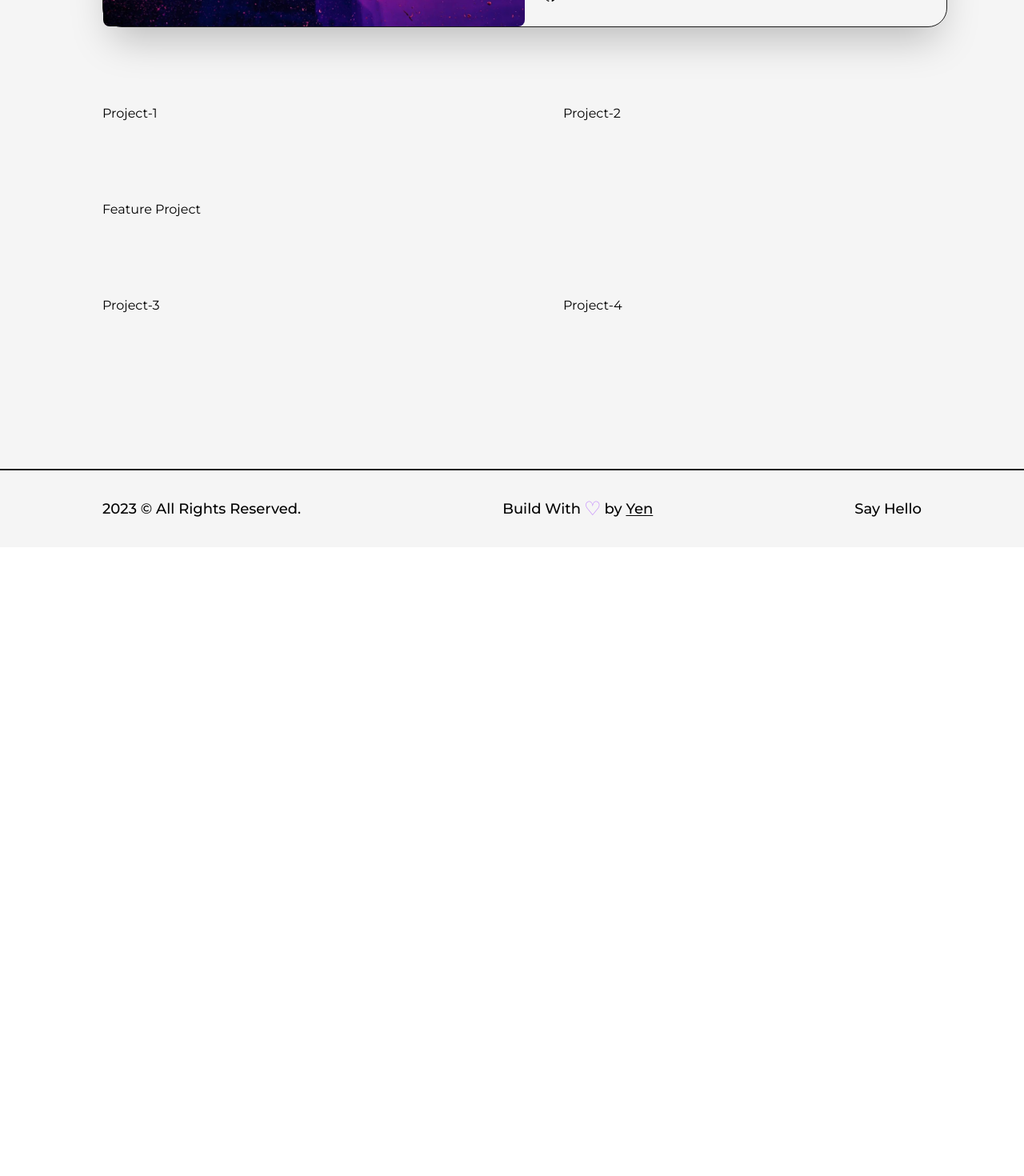
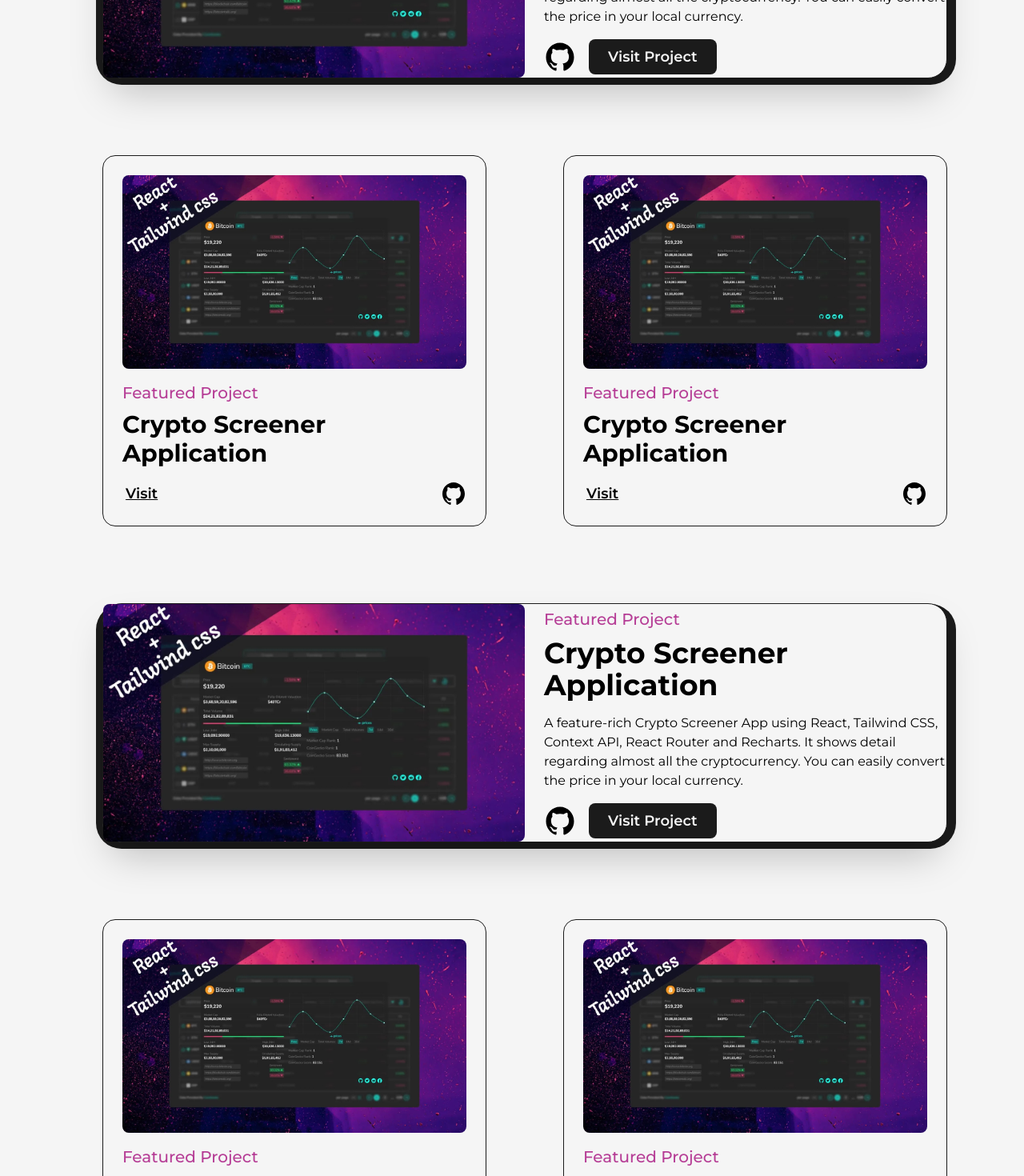
Before and after one commit to Monles/Next.js-Developer-Portfolio, a Next.js app: page /projects in a window 1280 px wide. Shown: the part 720-2190 px from the top of the page at 80% size. Before the commit the page ends 1404 px from the top, so only its background shows below. Built offline with nearby package versions, Linux system fonts and the light colour scheme.

Commit message:
projects

```diff
--- a/src/pages/projects.js
+++ b/src/pages/projects.js
@@ -9,7 +9,8 @@
 
 const FeaturedProject = ({ type, title, summary, img, link, github }) => {
   return (
-    <article className='w-full flex items-center jutify-between rounded-3xl border border-solid border-dark bg-light shadow-2xl'>
+    <article className='w-full flex items-center jutify-between rounded-3xl border border-solid border-dark bg-light shadow-2xl relative'>
+      <div className='absolute top-0 -right-3 -z-10 w-[102%] h-[103%] rounded-[2rem] bg-dark ' />
       <Link
         href={link}
         target='_blank'
@@ -25,9 +26,49 @@
           className='hover:underline underline-offset-2'>
           <h2 className='my-2 w-full text-left text-4xl font-bold'>{title}</h2>
         </Link>
-        <p>{summary}</p>
-        <div>
-          <Link href={link} target='_blank'>
+        <p className='my-2'>{summary}</p>
+        <div className='mt-2 flex items-center'>
+          <Link href={github} target='_blank' className='w-10'>
+            <GithubIcon />
+          </Link>
+          <Link
+            href={link}
+            target='_blank'
+            className='ml-4 rounded-lg bg-dark text-light p-2 px-6 text-lg font-semibold'>
+            Visit Project
+          </Link>
+        </div>
+      </div>
+    </article>
+  )
+}
+
+const Project = ({ title, type, img, link, github }) => {
+  return (
+    <article className='w-full flex flex-col items-center justify-center rounded-2xl border border-solid border-dark bg-light p-6 relative'>
+      <Link
+        href={link}
+        target='_blank'
+        className='w-full cursor-pointer overflow-hidden rounded-lg'>
+        <Image src={img} alt={title} className='w-full h-auto' />
+      </Link>
+
+      <div className='w-full flex flex-col items-start justify-between mt-4'>
+        <span className='text-primary font-medium text-xl'>{type}</span>
+        <Link
+          href={link}
+          target='_blank'
+          className='hover:underline underline-offset-2'>
+          <h2 className='my-2 w-full text-left text-3xl font-bold'>{title}</h2>
+        </Link>
+        <div className='w-full mt-2 flex items-center justify-between'>
+          <Link
+            href={link}
+            target='_blank'
+            className='ml-1 text-lg font-semibold underline'>
+            Visit
+          </Link>
+          <Link href={github} target='_blank' className='w-8'>
             <GithubIcon />
           </Link>
         </div>
@@ -45,7 +86,10 @@
       </Head>
       <main className='w-full mb-16 flex flex-col items-center justify-center'>
         <Layout className='pt-16'>
-          <AnimatedText text='Imagination Trumps Knowledge!' />
+          <AnimatedText
+            text='Imagination Trumps Knowledge!'
+            className='mb-16'
+          />
 
           <div className='grid grid-cols-12 gap-24'>
             <div className='col-span-12'>
@@ -56,14 +100,70 @@
                 It shows detail regarding almost all the cryptocurrency. You can easily convert the price in your
                 local currency.'
                 link='/'
+                github='/'
                 type='Featured Project'
               />
             </div>
-            <div className='col-span-6'>Project-1</div>
-            <div className='col-span-6'>Project-2</div>
-            <div className='col-span-12'>Feature Project</div>
-            <div className='col-span-6'>Project-3</div>
-            <div className='col-span-6'>Project-4</div>
+            <div className='col-span-6'>
+              <Project
+                title='Crypto Screener Application'
+                img={project1}
+                summary='A feature-rich Crypto Screener App using React, Tailwind CSS, Context API, React Router and Recharts.
+                It shows detail regarding almost all the cryptocurrency. You can easily convert the price in your
+                local currency.'
+                link='/'
+                github='/'
+                type='Featured Project'
+              />
+            </div>
+            <div className='col-span-6'>
+              <Project
+                title='Crypto Screener Application'
+                img={project1}
+                summary='A feature-rich Crypto Screener App using React, Tailwind CSS, Context API, React Router and Recharts.
+                It shows detail regarding almost all the cryptocurrency. You can easily convert the price in your
+                local currency.'
+                link='/'
+                github='/'
+                type='Featured Project'
+              />
+            </div>
+            <div className='col-span-12'>
+              <FeaturedProject
+                title='Crypto Screener Application'
+                img={project1}
+                summary='A feature-rich Crypto Screener App using React, Tailwind CSS, Context API, React Router and Recharts.
+                It shows detail regarding almost all the cryptocurrency. You can easily convert the price in your
+                local currency.'
+                link='/'
+                github='/'
+                type='Featured Project'
+              />
+            </div>
+            <div className='col-span-6'>
+              <Project
+                title='Crypto Screener Application'
+                img={project1}
+                summary='A feature-rich Crypto Screener App using React, Tailwind CSS, Context API, React Router and Recharts.
+                It shows detail regarding almost all the cryptocurrency. You can easily convert the price in your
+                local currency.'
+                link='/'
+                github='/'
+                type='Featured Project'
+              />
+            </div>
+            <div className='col-span-6'>
+              <Project
+                title='Crypto Screener Application'
+                img={project1}
+                summary='A feature-rich Crypto Screener App using React, Tailwind CSS, Context API, React Router and Recharts.
+                It shows detail regarding almost all the cryptocurrency. You can easily convert the price in your
+                local currency.'
+                link='/'
+                github='/'
+                type='Featured Project'
+              />
+            </div>
           </div>
         </Layout>
       </main>
```
